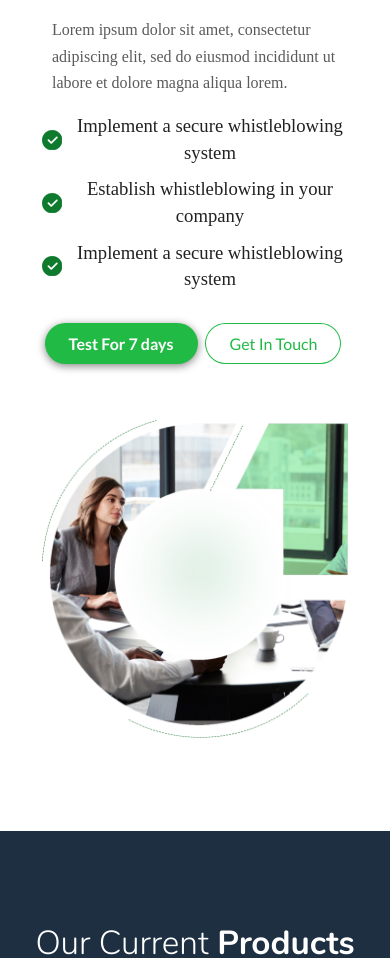
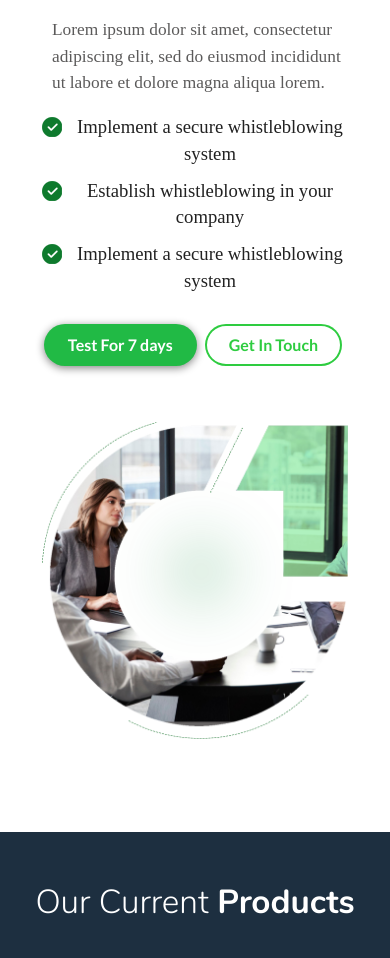
Before and after one commit to root-saikat/whistle_blowers, a plain HTML site: page index.html in a window 390 px wide. Shown: the part 227-1185 px from the top of the page. Drawn offline with nearby package versions, Linux system fonts and the light colour scheme.

Commit message:
some changes

```diff
--- a/design-system.css
+++ b/design-system.css
@@ -194,6 +194,7 @@ p.smaller-title{
     height: -webkit-fill-available;
 }
 
+
 /* product css */
 .product{
     display: flex;
@@ -271,6 +272,10 @@ section.our-products {
 .btn-div{
     margin-top: 50px;
     text-align: center;
+}
+.btn-div button{
+    position: relative;
+    z-index: 555;
 }
 
 /* positioning */
@@ -729,6 +734,12 @@ footer .header{
     .Founders .f-title{
         margin-bottom: 40px;
     }
+    .points{
+        align-items: flex-start;
+    }
+    .points img{
+        padding-top: 3px;
+    }
 }
 
 @media screen  and (max-width: 765px)  {
@@ -774,7 +785,7 @@ footer .header{
     p.smaller-title {
         text-align: initial;
         padding-left: 10px;
-        font-size: 12pt;
+        font-size: 13pt;
     }
     .c-d-i img{
         object-fit: contain;
@@ -846,8 +857,9 @@ footer .header{
     .product-img img {
         width: 100%;
     }
-    .our-products .product-title{
-        padding-top: 70px;
+    section.our-products .ui.container {
+        padding-top: 12%;
+        padding-bottom: 12%;
     }
     .ui.container.grid.slider-img {
         display: grid;
@@ -912,6 +924,7 @@ footer .header{
         width: 95%;
         height: 43%;
     }
+
 }
 
 @media screen and (max-width: 368px){
--- a/index.html
+++ b/index.html
@@ -71,8 +71,7 @@
                             </div>
                             <div class="buttons">
                                 <button class="ui large green button drop-shaadow">Test For 7 days</button>
-                                <!-- <button class="transparent-btn">Get In Touch</button> -->
-                                <button class="ui large green basic button">Get In Touch</button>
+                                <button class="ui large inverted green button">Get In Touch</button>
                             </div>
                         </div>
                         <div class="bannar-img eight wide column"><img src="./assets/banner/Group 2.png" alt=""></div>
```
